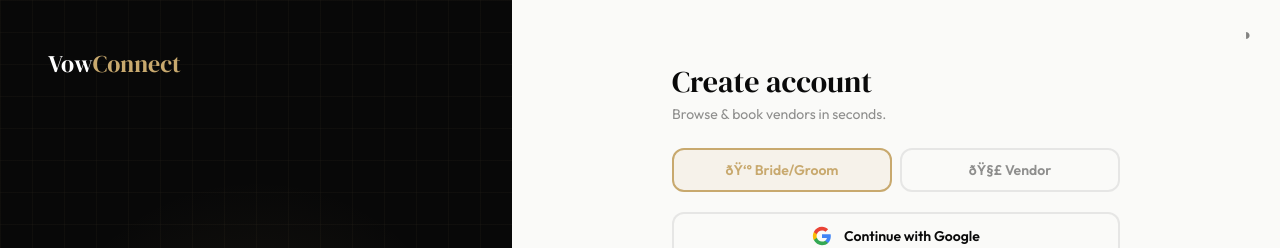
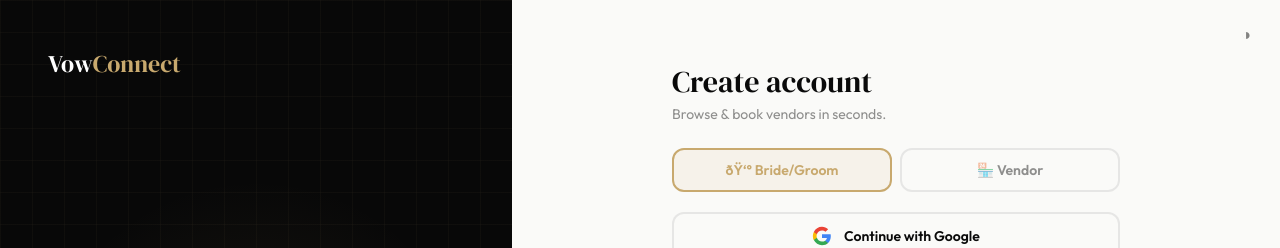
Before and after one commit to lamidecoder/vowconnect, a Next.js app: page /register in a window 1280 px wide. Shown: the top 248 px of the page. Built offline with nearby package versions, Linux system fonts and the light colour scheme.

Commit message:
Fix emoji encoding on register page

```diff
--- a/src/app/(auth)/register/page.tsx
+++ b/src/app/(auth)/register/page.tsx
@@ -18,7 +18,7 @@ function GoogleIcon() {
 
 const ROLES = [
   { id: 'client', label: 'I\'m a Bride/Groom', sub: 'Find & book vendors for my wedding', icon: 'ðŸ‘°' },
-  { id: 'vendor', label: 'I\'m a Vendor',      sub: 'List my services & get booked',     icon: 'ðŸ§£' },
+  { id: 'vendor', label: 'I\'m a Vendor',      sub: 'List my services & get booked',     icon: '🏪' },
 ]
 
 function RegisterForm() {
```
